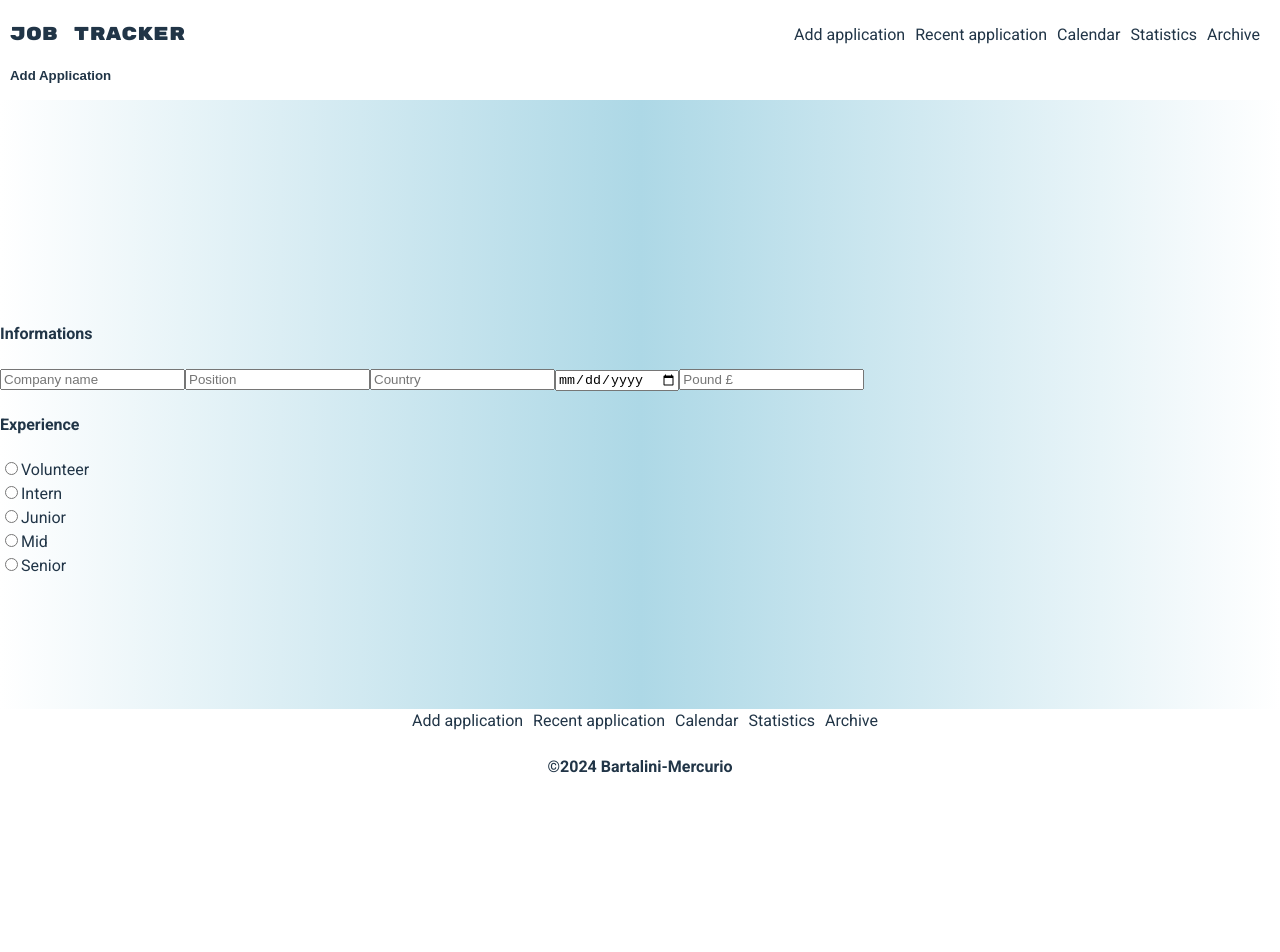
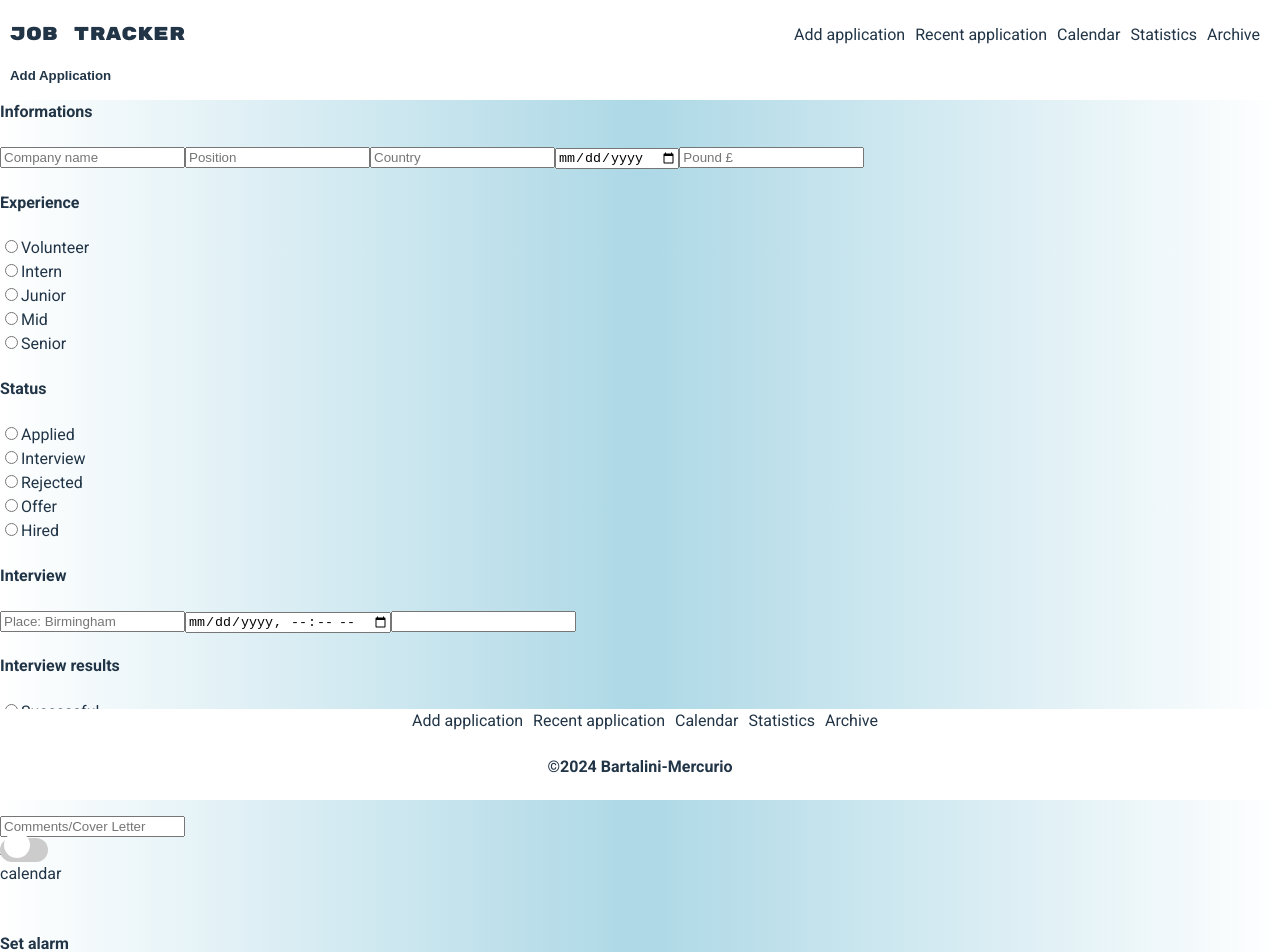
Before and after one commit to StefaniaMerc/Job-Tracker, a React (Vite) app: page /AddApplication in a window 1280 px wide. Shown: the top 952 px of the page. Before the commit the page ends 800 px from the top, so only its background shows below. Built offline with nearby package versions, Linux system fonts and the light colour scheme.

Commit message:
Add files via upload

```diff
--- a/src/components/Form.jsx
+++ b/src/components/Form.jsx
@@ -1,54 +1,88 @@
 export default function Form(){
     return(
-        <form className="application-formm">
+        <form className="application-form">
             <div className="card">
                 <h4 className="card-title">Informations</h4>
+                <div className="sub-card">
                     <input className="card-input" type="text" placeholder="Company name"></input>
                     <input className="card-input" type="text" placeholder="Position"></input>
                     <input className="card-input" type="text" placeholder="Country"></input>
                     <input className="card-input" type="date" placeholder="Date"></input>
                     <input className="card-input" type="number" placeholder="Pound £"></input>
                 </div>
+            </div>
             <div className="card">
                 <h4 className="card-title">Experience</h4>
-
-                    <input className="card-input" type="radio" id="volunteer"></input>
-                    <label for="volunteer">Volunteer</label><br></br>
-
-                    <input className="card-input" type="radio" id="Intern"></input>
-                    <label for="Intern">Intern</label><br></br>
-
-                    <input className="card-input" type="radio" id="junior" ></input>
-                    <label for="junior">Junior</label><br></br>
-
-                    <input className="card-input" type="radio" id="mid"></input>
-                    <label for="mid">Mid</label><br></br>
-
-                    <input className="card-input" type="radio" id="senior"></input>
-                    <label for="senior">Senior</label><br></br>
-
-
+                <div className="sub-card">
+                    <ul className="radio-inputs">
+                    <li><input className="radio-input" type="radio" id="volunteer"></input>
+                    <label className="label-input" for="volunteer">Volunteer</label></li>
+                    <li><input className="radio-input" type="radio" id="Intern"></input>
+                    <label className="label-input" for="Intern">Intern</label></li>
+                    <li><input className="radio-input" type="radio" id="junior" ></input>
+                    <label className="label-input" for="junior">Junior</label></li>
+                    <li><input className="radio-input" type="radio" id="mid"></input>
+                    <label className="label-input" for="mid">Mid</label></li>
+                    <li><input className="radio-input" type="radio" id="senior"></input>
+                    <label className="label-input" for="senior">Senior</label></li>
+                    </ul>
+                </div>
             </div>
             <div className="card">
-
+            <h4 className="card-title">Status</h4>
+            <div className="sub-card">
+            <ul className="radio-inputs">
+                    <li><input className="radio-input" type="radio" id="applied"></input>
+                    <label className="label-input" for="applied">Applied</label></li>
+                    <li><input className="radio-input" type="radio" id="interview"></input>
+                    <label className="label-input" for="interview">Interview</label></li>
+                    <li><input className="radio-input" type="radio" id="reject" ></input>
+                    <label className="label-input" for="reject">Rejected</label></li>
+                    <li><input className="radio-input" type="radio" id="offer"></input>
+                    <label className="label-input" for="offer">Offer</label></li>
+                    <li><input className="radio-input" type="radio" id="hired"></input>
+                    <label className="label-input" for="hired">Hired</label></li>
+                </ul>
+                </div>
             </div>
             <div className="card">
-
+            <h4 className="card-title">Interview</h4>
+            <div className="sub-card">
+                <input className="card-input" type="text" placeholder="Place: Birmingham"></input>
+                <input className="card-input" type="datetime-local"></input>
+                <input className="card-input" type="link"></input>
+                </div>
             </div>
             <div className="card">
-
+            <h4 className="card-title">Interview results</h4>
+                <div className="sub-card">
+                <ul className="radio-inputs">
+                    <li><input className="radio-input" type="radio" id="success"></input>
+                    <label className="label-input" for="success">Successful</label></li>
+                    <li><input className="radio-input" type="radio" id="rej"></input>
+                    <label className="label-input" for="rej">Unsuccessful</label></li>
+                    </ul>
+                </div>
             </div>
             <div className="card">
-
+            <h4 className="card-title">Comments/Cover Letter</h4>
+            <div className="sub-card">
+            <input className="card-input" type="text" placeholder="Comments/Cover Letter"></input>
+            </div>
             </div>
             <div className="card">
-
+            <div className="sub-card">
+            <label className="switch">Add to calendar
+                <input type="checkbox" />
+                <span className="slider round"></span>
+            </label>
+            </div>
             </div>
             <div className="card">
-
+            <h4 className="card-title">Set alarm</h4>
+            <div className="sub-card">
+                    <input className="card-input" type="radio" id="alarm"></input>
                     </div>
-            <div className="card">
-
             </div>
         </form>
     )
```
Lines whose indentation alone changed are shown as unchanged.
